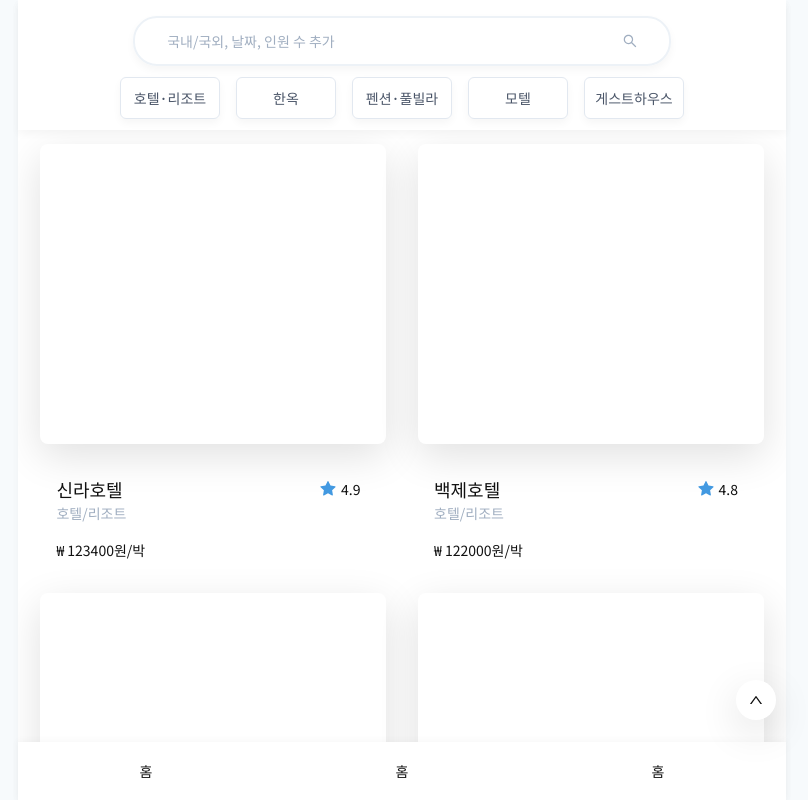
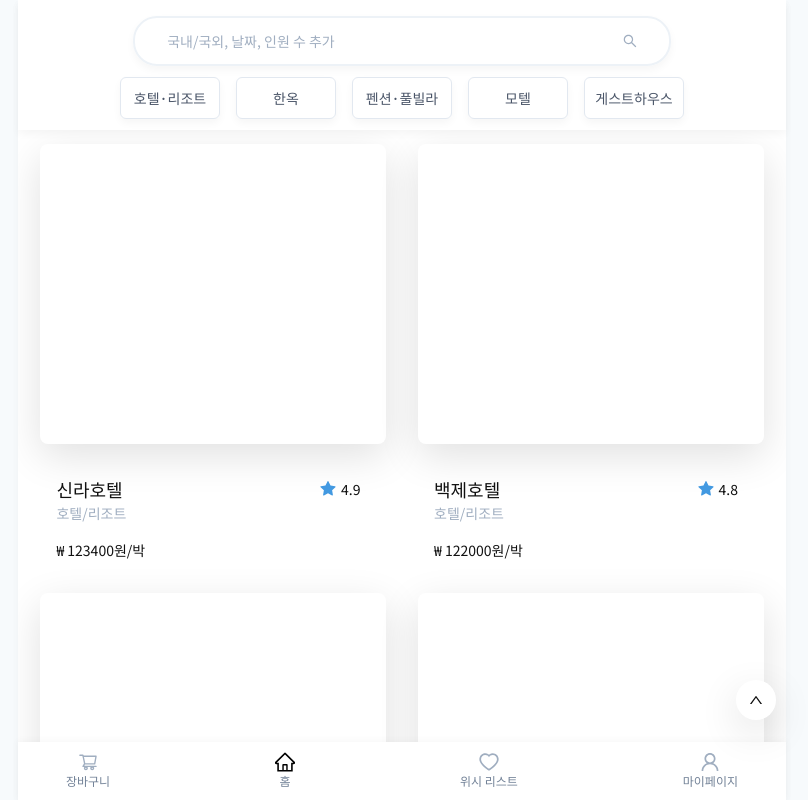
Before and after one commit to TeamOHJO/Frontend, a React (Vite) app: page /login in a window 1280 px wide. Shown: the top 800 px of the page, without its empty margins (238-1046 px from the left). Built offline with nearby package versions, Linux system fonts and the light colour scheme; a web font is replaced by a local one.

Commit message:
design: 네비게이션바 디자인 추가

```diff
--- a/index.html
+++ b/index.html
@@ -13,6 +13,10 @@
       rel="stylesheet"
       href="https://fonts.googleapis.com/css2?family=Material+Symbols+Outlined:opsz,wght,FILL,GRAD@24,400,0,0"
     />
+    <link
+      rel="stylesheet"
+      href="https://fonts.googleapis.com/css2?family=Material+Symbols+Outlined:opsz,wght,FILL,GRAD@20..48,100..700,0..1,-50..200"
+    />
     <meta name="viewport" content="width=device-width, initial-scale=1.0" />
     <title>Vite + React + TS</title>
   </head>
--- a/src/components/Layout/Navigation.tsx
+++ b/src/components/Layout/Navigation.tsx
@@ -1,13 +1,110 @@
+import { useState } from 'react';
+import { useParams, useNavigate } from 'react-router-dom';
 import styled from '@emotion/styled';
+import {
+  ShoppingCartOutlined,
+  HomeOutlined,
+  HeartOutlined,
+  UserOutlined,
+} from '@ant-design/icons';
 import { theme } from '../../styles/theme';
 import TopBtn from '../TopBtn';
 
 function Navigation() {
+  const isUser = useState(true);
+  const { id } = useParams();
+  const navigate = useNavigate();
+  const pagesArr = ['basket', 'wishlist', 'mypage'];
+
   return (
     <StyledContainer>
-      <StyledItem>홈</StyledItem>
-      <StyledItem>홈</StyledItem>
-      <StyledItem>홈</StyledItem>
+      {isUser ? (
+        <StyledUserState>
+          <StyledItem>
+            <ShoppingCartOutlined
+              style={{
+                fontSize: '20px',
+                color: `${id === 'basket' ? 'black' : theme.colors.gray400}`,
+              }}
+              onClick={() => {
+                navigate('/basket');
+              }}
+            />
+            장바구니
+          </StyledItem>
+          <StyledItem>
+            <HomeOutlined
+              style={{
+                fontSize: '20px',
+                color: `${
+                  pagesArr.find((item: string) => item === id)
+                    ? theme.colors.gray400
+                    : 'black'
+                }`,
+              }}
+              onClick={() => {
+                navigate('/');
+              }}
+            />
+            홈
+          </StyledItem>
+          <StyledItem>
+            <HeartOutlined
+              style={{
+                fontSize: '20px',
+                color: `${id === 'wishlist' ? 'black' : theme.colors.gray400}`,
+              }}
+              onClick={() => {
+                navigate('/wishlist');
+              }}
+            />
+            위시 리스트
+          </StyledItem>
+          <StyledItem>
+            <UserOutlined
+              style={{
+                fontSize: '20px',
+                color: `${id === 'mypage' ? 'black' : theme.colors.gray400}`,
+              }}
+              onClick={() => {
+                navigate('/mypage');
+              }}
+            />
+            마이페이지
+          </StyledItem>
+        </StyledUserState>
+      ) : (
+        <StyledNonUserState>
+          <StyledItem />
+          <StyledItem>
+            <HomeOutlined
+              style={{
+                fontSize: '20px',
+                color: `${
+                  pagesArr.find((item: string) => item === id)
+                    ? theme.colors.gray400
+                    : 'black'
+                }`,
+              }}
+              onClick={() => {
+                navigate('/');
+              }}
+            />
+            홈
+          </StyledItem>
+          <StyledItem>
+            <span
+              className="material-symbols-outlined"
+              onClick={() => {
+                navigate('/login');
+              }}
+            >
+              login
+            </span>
+            로그인
+          </StyledItem>
+        </StyledNonUserState>
+      )}
       <TopBtn />
     </StyledContainer>
   );
@@ -16,27 +113,48 @@ function Navigation() {
 export default Navigation;
 
 const StyledContainer = styled.div`
-  position: relative;
+  display: flex;
+  flex-direction: row;
+  position: fixed;
+  bottom: 0;
+  padding: 1rem 3rem 1rem 3rem;
+  width: 768px;
+  min-width: 375px;
+  height: 58px;
+  background-color: ${theme.colors.white};
+  box-shadow: ${theme.shadows.shadowTop.shadow};
+
+  @media screen and (max-width: 768px) {
+    width: 100%;
+    min-width: 375px;
+    padding: 1rem;
+  }
+`;
+
+const StyledNonUserState = styled.div`
   display: flex;
   flex-direction: row;
   justify-content: space-between;
   align-items: center;
-  position: fixed;
-  bottom: 0;
-  box-shadow: ${theme.shadows.shadowTop.shadow};
-  width: 768px;
-  min-width: 375px;
-  height: 58px;
-  background-color: ${theme.colors.white};
+  width: 100%;
+  height: 100%;
+`;
 
-  @media screen and (max-width: 768px) {
-    width: 100%;
-    min-width: 375px;
-  }
+const StyledUserState = styled.div`
+  display: flex;
+  align-items: center;
+  justify-content: space-between;
+  flex-direction: row;
+  width: 100%;
+  height: 100%;
 `;
 
 const StyledItem = styled.div`
   display: flex;
+  flex-direction: column;
+  align-items: center;
   justify-content: center;
-  flex: 1;
+  color: ${theme.colors.gray500};
+  font-size: 12px;
+  cursor: pointer;
 `;
--- a/src/components/TopBtn/index.tsx
+++ b/src/components/TopBtn/index.tsx
@@ -3,7 +3,7 @@ import { UpOutlined } from '@ant-design/icons';
 import { theme } from '../../styles/theme';
 
 const ScrollToTop = () => {
-  window.scrollTo(0, 0);
+  window.scrollTo({ top: 0, behavior: 'smooth' });
 };
 
 function TopBtn() {
```
